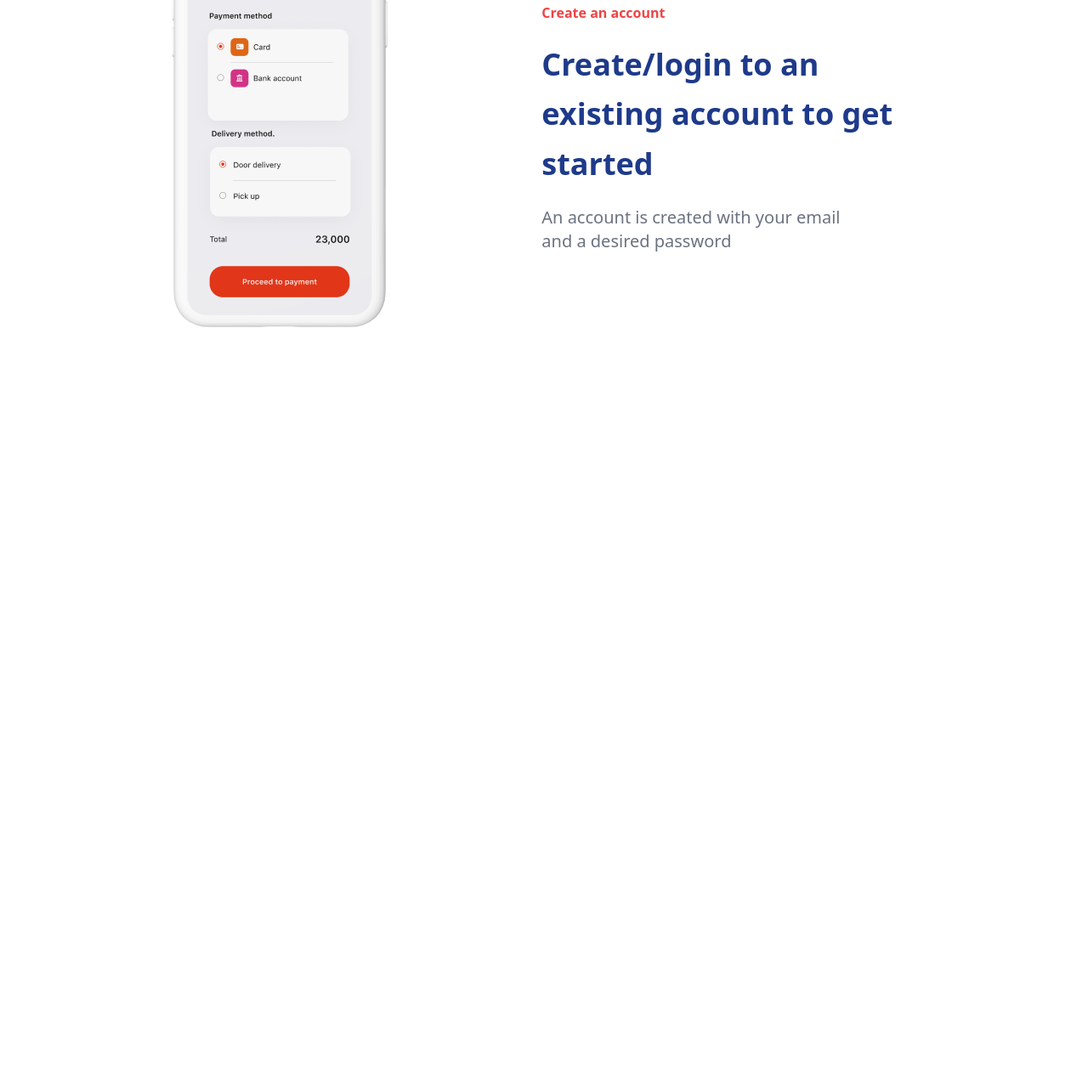
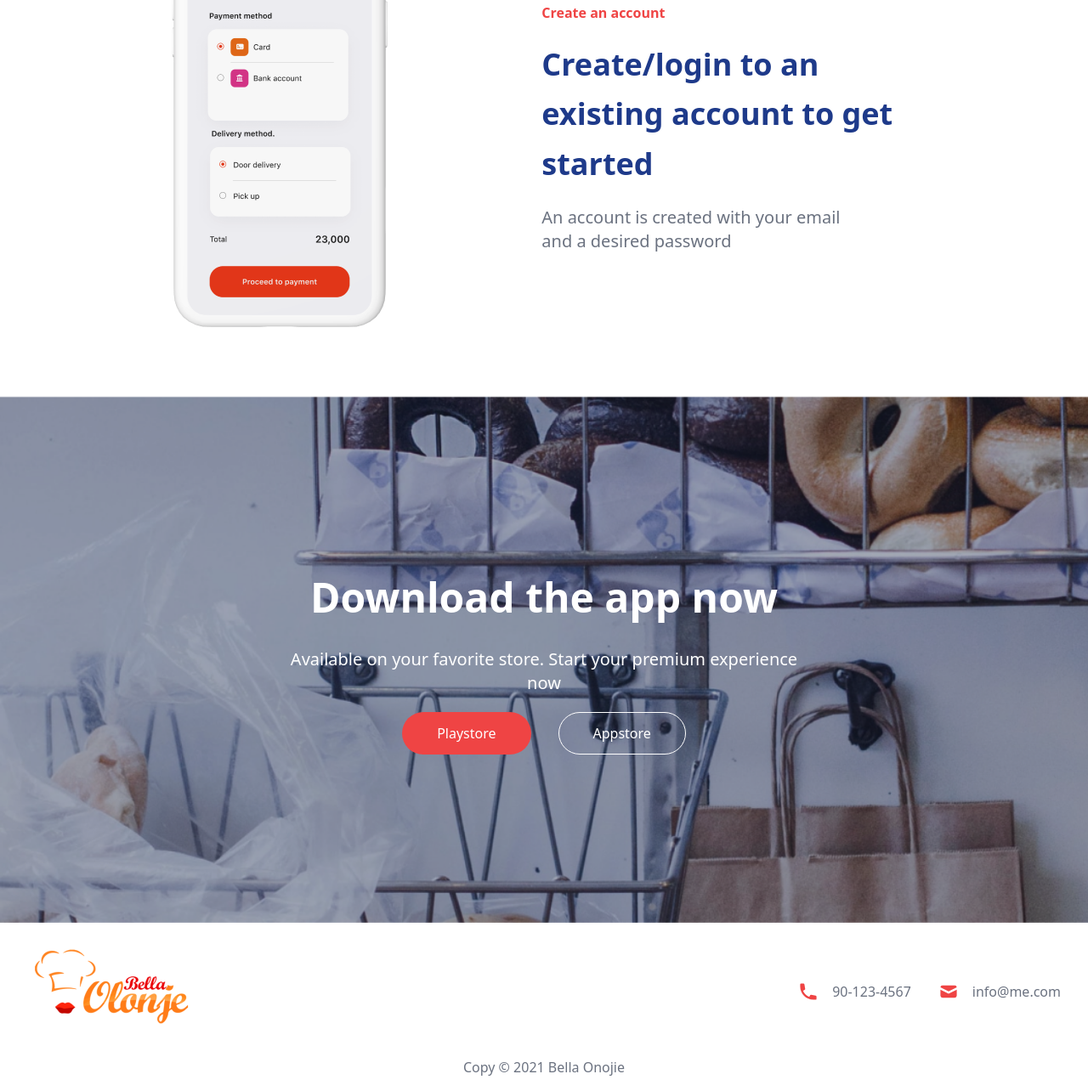
Before and after one commit to lacvu2003/TailwindCSS, a website: page public/index.html in a window 1280 px wide. Shown: the part 2931-4215 px from the top of the page at 85% size. Before the commit the page ends 3397 px from the top, so only its background shows below. Drawn offline with Linux system fonts and the light colour scheme.

Commit message:
update dowload and footer

```diff
--- a/public/index.html
+++ b/public/index.html
@@ -186,6 +186,142 @@
           </div>
         </div>
       </section>
-    <script src="main.js"></script>
+       <!-- === Download === -->
+    <section>
+      <!-- background -->
+      <div
+        class="relative w-full h-custom bg-no-repeat bg-cover"
+        style="background-image: url('./img/download.png')"
+      >
+        <div
+          class="
+            absolute
+            top-1/2
+            left-1/2
+            transform
+            -translate-x-1/2 -translate-y-1/2
+            text-center text-white
+            z-10
+          "
+        >
+          <!-- title -->
+          <h1
+            class="
+              text-4xl
+              mb-5
+              font-bold
+              max-w-2xl
+              md:leading-relaxed md:text-5xl
+            "
+          >
+            Download the app now
+          </h1>
+          <!-- desc -->
+          <p class="text-xl mb-5 font-light">
+            Available on your favorite store. Start your premium experience now
+          </p>
+          <!-- buttons -->
+          <div class="flex justify-center">
+            <button
+              class="
+                mx-4
+                border border-transparent
+                bg-red-500
+                px-10
+                py-3
+                rounded-full
+                hover:bg-transparent hover:border-white
+                transition-all
+              "
+            >
+              Playstore
+            </button>
+            <button
+              class="
+                mx-4
+                border border-white
+                bg-transparent
+                px-10
+                py-3
+                rounded-full
+                hover:bg-red-500 hover:border-transparent
+                transition-all
+              "
+            >
+              Appstore
+            </button>
+          </div>
+        </div>
+      </div>
+    </section>
+      <!-- === Footer === -->
+    <!-- Thẻ footer chỗ này sẽ hợp lý hơn -->
+    <footer>
+      <!-- container -->
+      <div class="container mx-auto px-4">
+        <div
+          class="flex flex-col justify-between items-center py-5 md:flex-row"
+        >
+          <!-- logo -->
+          <div class="w-32 md:w-full">
+            <img src="./img/logo.png" alt="website logo" />
+          </div>
+          <!-- contact -->
+          <div
+            class="
+              flex
+              items-center
+              mt-5
+              text-gray-500
+              w-full
+              justify-center
+              md:justify-end
+            "
+          >
+            <!-- phone -->
+            <a href="tel:901234567" class="flex mx-4">
+              <!-- icon -->
+              <svg
+                xmlns="http://www.w3.org/2000/svg"
+                class="h-6 w-6 text-red-500 mr-4"
+                viewBox="0 0 20 20"
+                fill="currentColor"
+              >
+                <path
+                  d="M2 3a1 1 0 011-1h2.153a1 1 0 01.986.836l.74 4.435a1 1 0 01-.54 1.06l-1.548.773a11.037 11.037 0 006.105 6.105l.774-1.548a1 1 0 011.059-.54l4.435.74a1 1 0 01.836.986V17a1 1 0 01-1 1h-2C7.82 18 2 12.18 2 5V3z"
+                />
+              </svg>
+              <!-- number -->
+              <p>90-123-4567</p>
+            </a>
+            <!-- email -->
+            <a href="mailto:info@me.com" class="flex mx-4">
+              <!-- icon -->
+              <svg
+                xmlns="http://www.w3.org/2000/svg"
+                class="h-6 w-6 text-red-500 mr-4"
+                viewBox="0 0 20 20"
+                fill="currentColor"
+              >
+                <path
+                  d="M2.003 5.884L10 9.882l7.997-3.998A2 2 0 0016 4H4a2 2 0 00-1.997 1.884z"
+                />
+                <path
+                  d="M18 8.118l-8 4-8-4V14a2 2 0 002 2h12a2 2 0 002-2V8.118z"
+                />
+              </svg>
+              <!-- address -->
+              <p>info@me.com</p>
+            </a>
+          </div>
+        </div>
+        <!-- copy -->
+        <div class="text-center my-4">
+          <p class="text-gray-500">Copy &copy; 2021 Bella Onojie</p>
+        </div>
+      </div>
+    </footer>
+    <!-- main js -->
+    <script src="./main.js"></script>
 </body>
 </html>
```
Also changed, not shown: public/style.css.
